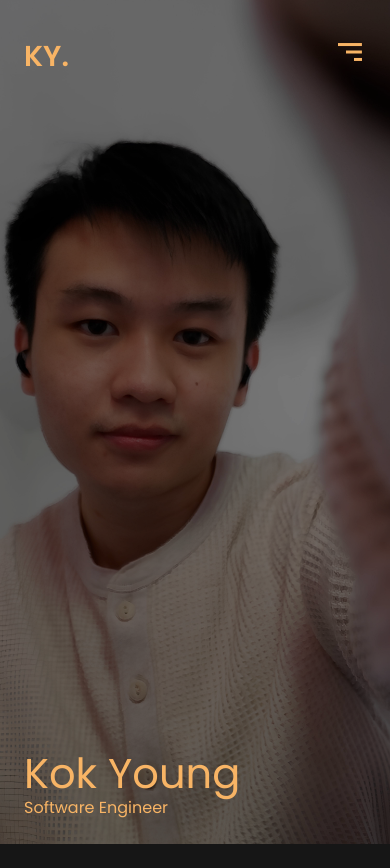
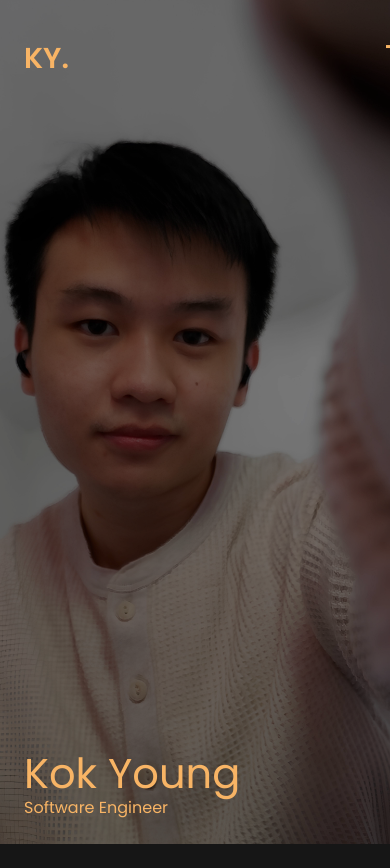
Before and after one commit to hohkokyoung/e-resume-v2, a SvelteKit app: page / in a window 390 px wide. Shown: the top 868 px of the page. Built offline with nearby package versions, Linux system fonts and the light colour scheme.

Commit message:
Fix content overflowing issue

```diff
--- a/static/global.css
+++ b/static/global.css
@@ -21,7 +21,6 @@
 }
 
 body {
-    margin: 0;
     background-color: var(--secondary-color);
     height: 100vh;
     width: 100vw;
--- a/static/layout.css
+++ b/static/layout.css
@@ -71,8 +71,8 @@
 @media only screen and (max-width: 1024px) {
     .layout {
         margin: 1.5rem 1.5rem;
-        height: calc(100vh - 1.5rem * 2);
-        width: calc(100vw - 1.5rem * 2);
+        height: calc(100vh);
+        width: calc(100vw);
         grid-template-columns: 50% 50%;
         grid-template-rows: 8% 8% 84%;
     }
```
